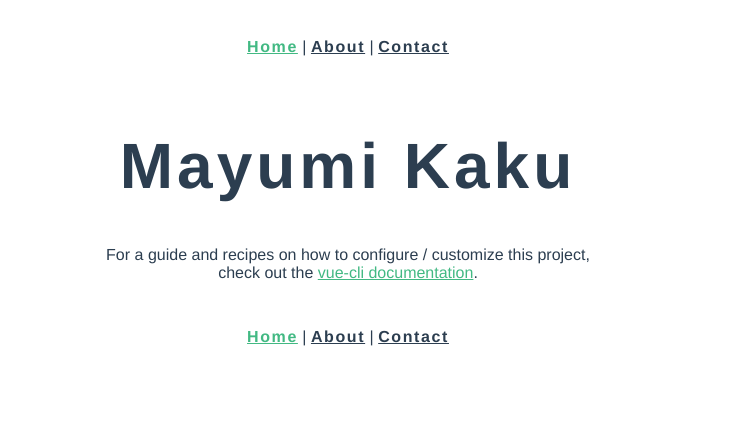
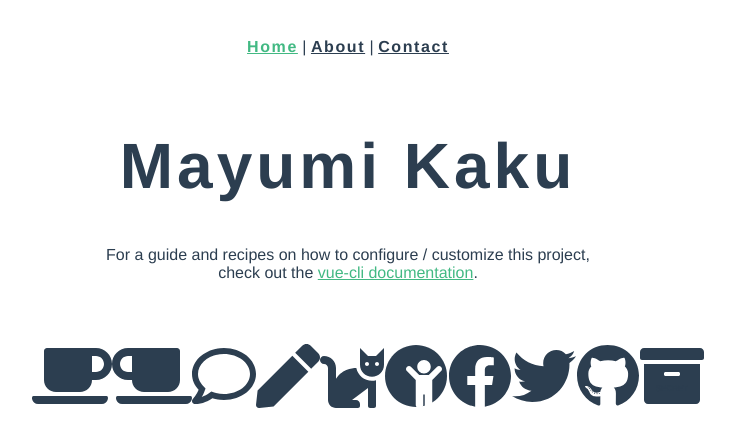
Before and after one commit to chimayu/portfolio, a Vue app: page / in a window 1280 px wide. Shown: the top 446 px of the page, without its empty margins (292-1027 px from the left). Built offline with nearby package versions, Linux system fonts and the light colour scheme.

Commit message:
vue-fontawesomeのパッケージ導入

```diff
--- a/src/App.vue
+++ b/src/App.vue
@@ -7,6 +7,7 @@
 </template>
 
 <style>
+
 #app {
   font-family: 'Montserrat', 'Avenir', Helvetica, Arial, sans-serif;
   -webkit-font-smoothing: antialiased;
@@ -14,6 +15,7 @@
   text-align: center;
   color: #2c3e50;
 }
+
 #nav {
   padding: 30px;
 }
@@ -27,6 +29,16 @@
 #nav a.router-link-exact-active {
   color: #42b983;
 }
+
+ul {
+  list-style-type: none;
+}
+
+li.font-awesome {
+  display: inline-block;
+
+}
+
 </style>
 
 <script>
--- a/src/components/myFooter.vue
+++ b/src/components/myFooter.vue
@@ -1,7 +1,42 @@
 <template>
-    <div id="nav">
-      <router-link to="/">Home</router-link> |
-      <router-link to="/about">About</router-link> |
-      <router-link to="/contact">Contact</router-link>
-    </div>
+  <div id="nav">
+    <ul class="list ma0 pa0 flex flex-row flex-wrap teal4">
+    <li class="pv3 ph2 ma0 link grow font-awesome">
+      <font-awesome-icon icon="coffee" size="4x" />
+    </li>
+    <li class="pv3 ph2 ma0 link grow font-awesome">
+      <font-awesome-icon :icon="['fas', 'coffee']" flip="horizontal" size="4x" />
+    </li>
+    <li class="pv3 ph2 ma0 link grow font-awesome">
+      <font-awesome-icon :icon="['far', 'comment']" size="4x" />
+    </li>
+    <li class="pv3 ph2 ma0 link grow font-awesome">
+      <font-awesome-icon :icon="['fas', 'pen']" size="4x" />
+    </li>
+    <li class="pv3 ph2 ma0 link grow font-awesome">
+      <font-awesome-icon :icon="['fas', 'cat']" size="4x" />
+    </li>
+    <li class="pv3 ph2 ma0 link grow font-awesome">
+      <font-awesome-icon icon="child" transform="shrink-4 down-2 right-2" :mask="['fas', 'circle']" size="4x" />
+    </li>
+    <li class="pv3 ph2 ma0 link grow font-awesome">
+      <font-awesome-icon :icon="['fab', 'facebook']" size="4x" />
+    </li>
+    <li class="pv3 ph2 ma0 link grow font-awesome">
+      <font-awesome-icon :icon="['fab', 'twitter']" size="4x" />
+    </li>
+    <li class="pv3 ph2 ma0 link grow font-awesome">
+      <font-awesome-icon :icon="['fab', 'github']" size="4x" />
+    </li>
+    <li class="pv3 ph2 ma0 link grow font-awesome">
+      <font-awesome-icon :icon="queen" size="4x" />
+    </li>
+    <li class="pv3 ph2 ma0 link grow font-awesome">
+      <font-awesome-layers full-width class="fa-4x">
+        <font-awesome-icon :icon="['fas', 'archive']"/>
+        <font-awesome-layers-text class="red8" transform="down-3 shrink-14" value="SECRET" />
+      </font-awesome-layers>
+    </li>
+  </ul>
+  </div>
 </template>
--- a/src/main.js
+++ b/src/main.js
@@ -2,6 +2,31 @@ import Vue from 'vue'
 import App from './App.vue'
 import router from './router'
 import store from './store'
+
+// FontAwesome ここから
+import { library } from '@fortawesome/fontawesome-svg-core'
+import { faCoffee, faChild, faCircle, faArchive, faPen, faCat } from '@fortawesome/free-solid-svg-icons'
+import { FontAwesomeIcon, FontAwesomeLayers, FontAwesomeLayersText } from '@fortawesome/vue-fontawesome'
+import { faComment } from '@fortawesome/free-regular-svg-icons'
+import { faTwitter, faGithub, faFacebook } from '@fortawesome/free-brands-svg-icons'
+
+library.add(
+  faCoffee,
+  faChild,
+  faTwitter,
+  faCircle,
+  faArchive,
+  faComment,
+  faGithub,
+  faFacebook,
+  faPen,
+  faCat
+)
+
+Vue.component('font-awesome-icon', FontAwesomeIcon)
+Vue.component('font-awesome-layers', FontAwesomeLayers)
+Vue.component('font-awesome-layers-text', FontAwesomeLayersText)
+// FontAwesome ここまで
 
 Vue.config.productionTip = false
 
--- a/src/views/Home.vue
+++ b/src/views/Home.vue
@@ -6,7 +6,6 @@
       check out the
       <a href="https://cli.vuejs.org" target="_blank" rel="noopener">vue-cli documentation</a>.
     </p>
-
   </div>
 </template>
 
```
Also changed, not shown: package.json (+6 -1 lines), 2 other files (tests, documents, lock files or other folders).
